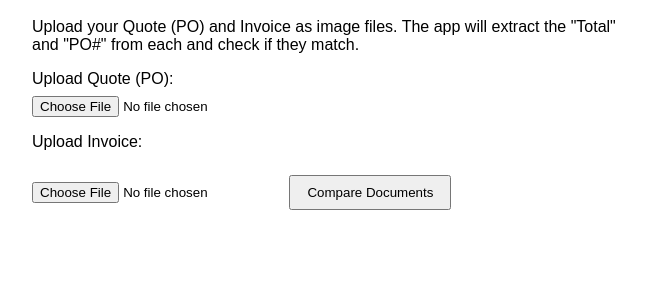
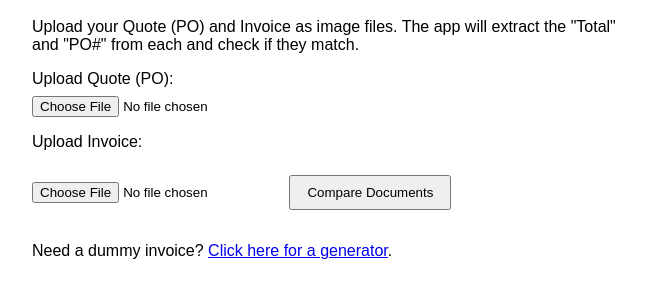
Before and after one commit to cindy-ip/simple-ap-matcher, a plain HTML site: page index.html in a window 1280 px wide. Shown: the part 72-370 px from the top of the page, without its empty margins (308-954 px from the left). Drawn offline with Linux system fonts and the light colour scheme.

Commit message:
Update index.html

```diff
--- a/index.html
+++ b/index.html
@@ -135,4 +135,5 @@
     });
   </script>
 </body>
+Need a dummy invoice? <a href="https://cindy-ip.github.io/simple-ap-matcher/dummy.html">Click here for a generator</a>.
 </html>
```
